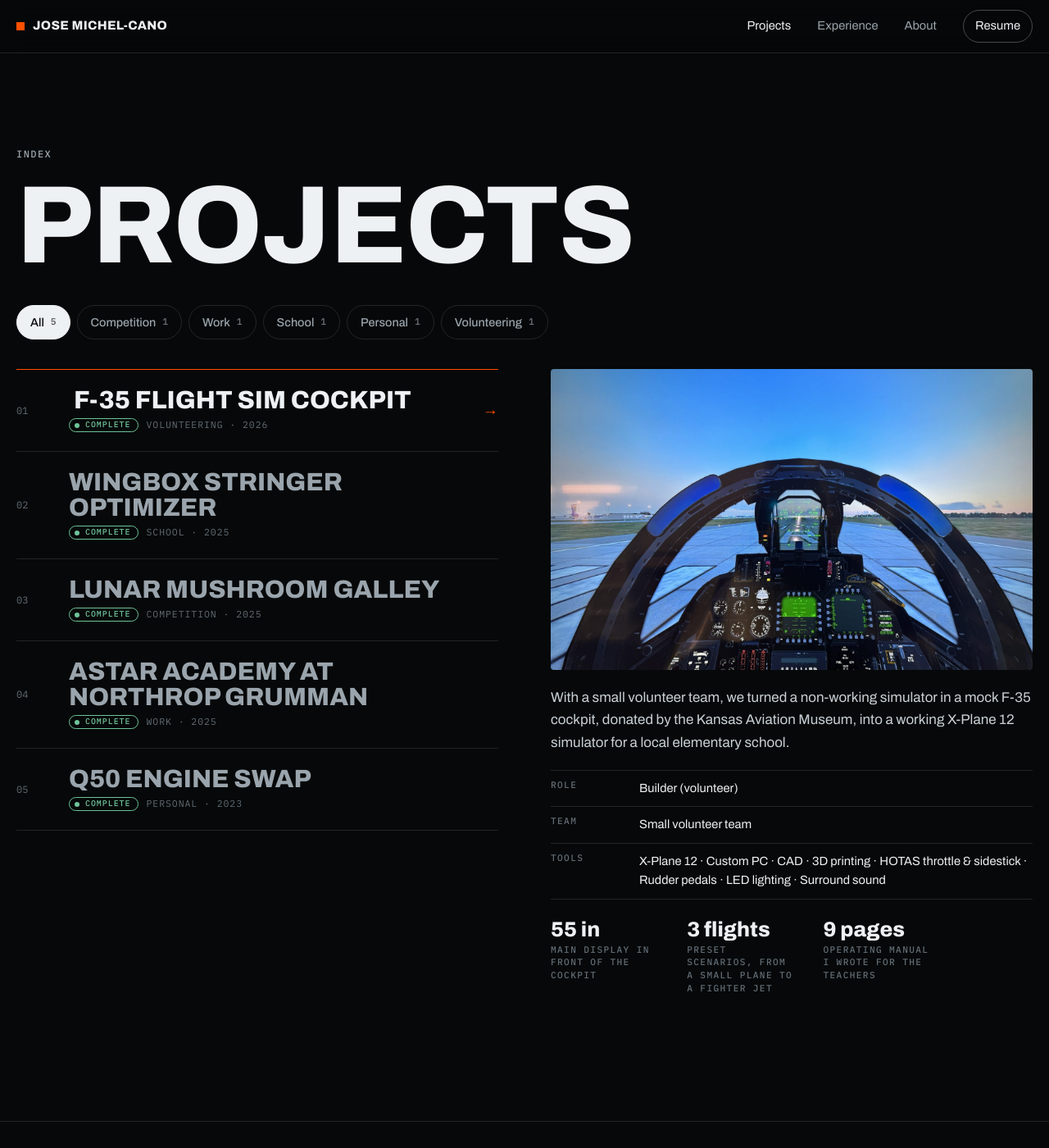
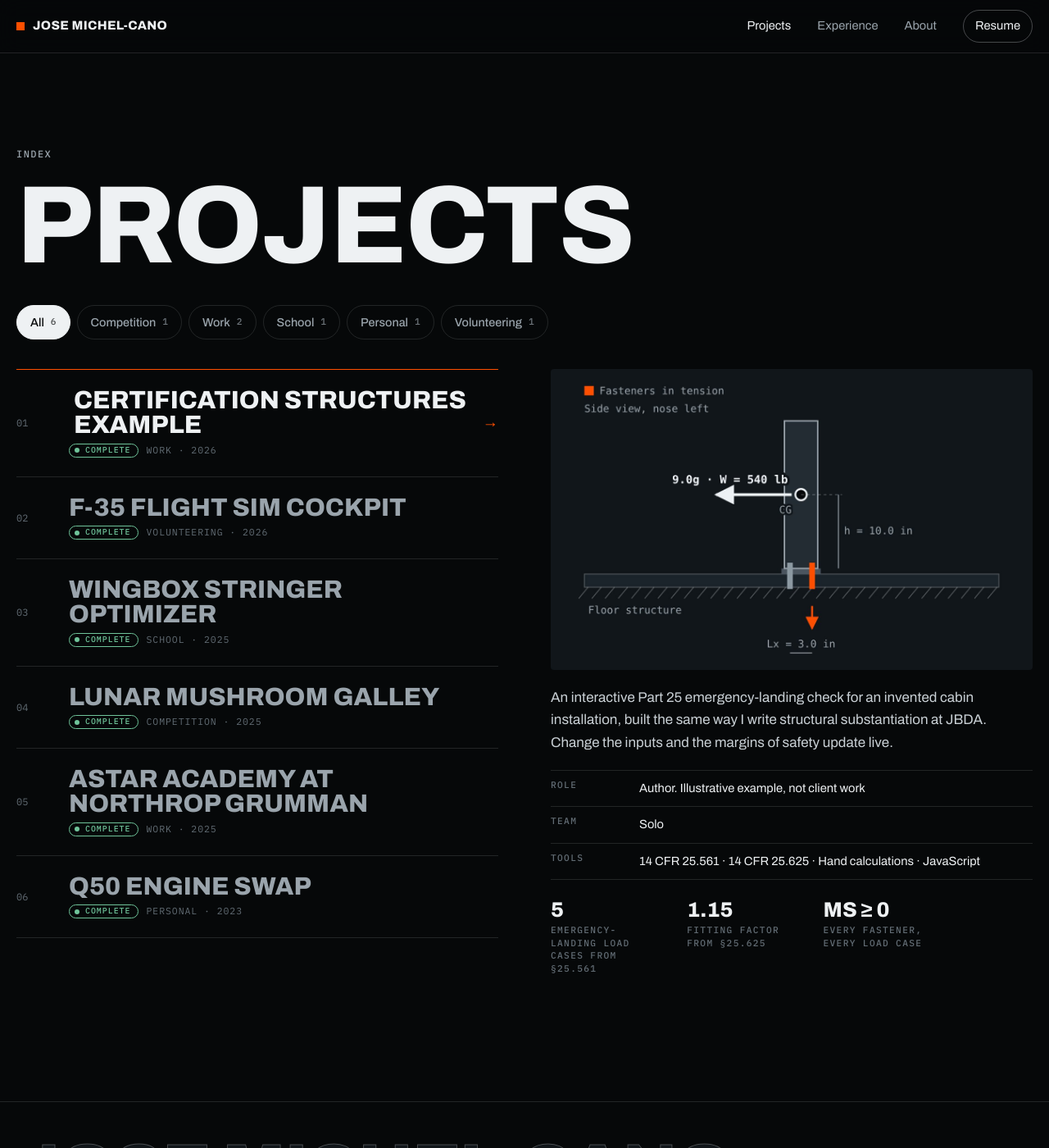
Before and after one commit to jmichelcano/jmichelcano.github.io, a Jekyll site: the page built from projects.html, in a window 1280 px wide and 1400 px high. Shown: the whole window at 82% size. Built offline with Jekyll 4.4.1, drawn with Linux system fonts in a browser that asks for light colours.

Commit message:
Add interactive Part 25 fastener margin-of-safety example; link from JBDA entry
Co-Authored-By: Claude Opus 5.5 <noreply@anthropic.com>
Claude-Session: https://claude.ai/code/session_01WACZZMW19NHfxAN4dgkvYk

```diff
--- a/_data/experience.yml
+++ b/_data/experience.yml
@@ -10,6 +10,8 @@
     Structural substantiation for FAA certification of business jet and
     turboprop modifications (Challenger, Falcon, King Air), working directly
     with the DER.
+  link: /projects/certification-worked-example/
+  link_text: "Interactive example: fastener margins of safety"
   highlights:
     - Author and co-author DER-approved Part 23/25 reports (FAA Forms 8110-3 and 8100-9), written as load-path narratives from the installation into primary structure.
     - Substantiate skin doublers, electric pocket doors, galley modifications, flight computers, ELTs, and cockpit switches.
--- a/_layouts/project.html
+++ b/_layouts/project.html
@@ -99,6 +99,8 @@ layout: default
   {% endif %}
 </article>
 
+{% for s in page.scripts %}<script src="{{ s | relative_url }}" defer></script>
+{% endfor %}
 <dialog class="lightbox" data-lightbox-dialog aria-label="Photo viewer">
   <figure class="lb-figure">
     <img alt="">
--- /dev/null
+++ b/_projects/certification-worked-example.md
@@ -0,0 +1,106 @@
+---
+title: Certification Structures Example
+summary: An interactive Part 25 emergency-landing check for an invented cabin installation, built the same way I write structural substantiation at JBDA. Change the inputs and the margins of safety update live.
+category: work
+status: complete
+featured: 6
+date: 2026-11-12
+role: Author. Illustrative example, not client work
+team: Solo
+timeframe: "2026"
+tools: [14 CFR 25.561, 14 CFR 25.625, Hand calculations, JavaScript]
+cover: cover.jpg
+hero_alt: Side-view diagram of an equipment unit on a bracket, with the forward 9g load arrow and the fasteners in tension highlighted.
+scripts: [/assets/js/ms-calc.js]
+
+highlights:
+  - value: "5"
+    label: Emergency-landing load cases from §25.561
+  - value: "1.15"
+    label: Fitting factor from §25.625
+  - value: "MS ≥ 0"
+    label: Every fastener, every load case
+---
+
+## Why this page exists
+
+At J.B. Dwerlkotte Associates I write structural substantiation for FAA certification of business jet and turboprop modifications. That work belongs to the firm and its customers, so none of it appears here.
+
+This page shows the same kind of analysis on an **invented installation**: a cabin equipment unit on a bracket, fastened to the floor structure. Every number is either made up or comes from public sources. It is **not client work** and not a certified design.
+
+## Try it
+
+<div class="calc" data-calc markdown="0">
+  <div class="calc-inputs" role="group" aria-label="Installation inputs">
+    <label class="calc-field"><span>Item weight, W</span><span class="calc-row"><input type="range" id="c-w" min="2" max="120" step="1" value="60"><output for="c-w" id="o-w">60 lb</output></span></label>
+    <label class="calc-field"><span>CG height above the mounting surface, h</span><span class="calc-row"><input type="range" id="c-h" min="1" max="18" step="0.5" value="10"><output for="c-h" id="o-h">10 in</output></span></label>
+    <label class="calc-field"><span>Fore–aft spacing between fastener rows, L<sub>x</sub></span><span class="calc-row"><input type="range" id="c-lx" min="2" max="14" step="0.5" value="3"><output for="c-lx" id="o-lx">3 in</output></span></label>
+    <label class="calc-field"><span>Side-to-side spread of each row, L<sub>y</sub></span><span class="calc-row"><input type="range" id="c-ly" min="2" max="14" step="0.5" value="6"><output for="c-ly" id="o-ly">6 in</output></span></label>
+    <div class="calc-selects">
+      <label class="calc-field"><span>Fasteners per row</span><select id="c-k"><option value="2" selected>2 (4 total)</option><option value="3">3 (6 total)</option><option value="4">4 (8 total)</option></select></label>
+      <label class="calc-field"><span>Fastener</span><select id="c-d"><option value="AN3" selected>AN3 (3/16 in)</option><option value="AN4">AN4 (1/4 in)</option></select></label>
+      <label class="calc-field"><span>Sheet thickness, t</span><select id="c-t"><option value="0.032">0.032 in</option><option value="0.040" selected>0.040 in</option><option value="0.050">0.050 in</option><option value="0.063">0.063 in</option><option value="0.080">0.080 in</option></select></label>
+    </div>
+  </div>
+
+  <div class="calc-figure">
+    <div class="calc-tabs" role="tablist" aria-label="Load case shown in the diagram">
+      <button type="button" role="tab" data-case="fwd" aria-selected="true">Forward 9.0g</button>
+      <button type="button" role="tab" data-case="aft" aria-selected="false">Rearward 1.5g</button>
+      <button type="button" role="tab" data-case="side" aria-selected="false">Sideward 3.0g</button>
+      <button type="button" role="tab" data-case="up" aria-selected="false">Upward 3.0g</button>
+      <button type="button" role="tab" data-case="down" aria-selected="false">Downward 6.0g</button>
+    </div>
+    <svg class="calc-svg" viewBox="0 0 520 320" role="img" aria-labelledby="calc-svg-title"><title id="calc-svg-title">Diagram of the installation under the selected load case</title><g data-svg></g></svg>
+  </div>
+
+  <div class="calc-results" aria-live="polite">
+    <div class="calc-min">
+      <p class="calc-min-label mono">Minimum margin of safety</p>
+      <p class="calc-min-value" data-min>+0.00</p>
+      <p class="calc-min-note" data-min-note>Governing case</p>
+    </div>
+    <div class="calc-table-wrap">
+      <table class="calc-table">
+        <thead><tr><th>Load case</th><th>Inertia load</th><th>Shear / fastener</th><th>Tension / fastener</th><th>Check</th><th>MS</th></tr></thead>
+        <tbody data-rows></tbody>
+      </table>
+    </div>
+  </div>
+
+  <details class="calc-work" open>
+    <summary>Show the work for the selected case</summary>
+    <div data-work></div>
+  </details>
+</div>
+
+## How the numbers work
+
+1. **Loads.** 14 CFR 25.561 requires items of mass in the cabin to stay attached under emergency-landing ultimate inertia loads, applied one direction at a time: 9.0g forward, 1.5g rearward, 3.0g sideward, 3.0g upward, and 6.0g downward. Each load acts at the item's CG.
+2. **Load path.** The inertia load goes from the CG, through the bracket, into the fasteners, and then into the floor structure. A load parallel to the floor puts every fastener in **shear**. Because the CG sits a height *h* above the floor, the same load also tries to tip the item over. That overturning moment puts the fasteners on one side in **tension**.
+3. **Fastener loads.** Shear is shared equally: *V = F / n*. Tension from overturning uses the centroid method: *T = M · c / Σc²*, where *c* is each fastener's distance from the pattern's center. Upward load is direct tension, *T = F / n*. Downward load bears on the floor and doesn't load the fasteners.
+4. **Factors.** Each fastener load is multiplied by the **1.15 fitting factor** from 14 CFR 25.625. The §25.561 loads are already ultimate, so no extra 1.5 factor applies.
+5. **Margins of safety.** *MS = allowable ÷ design load − 1*. When a fastener sees both shear and tension, the check uses the interaction *R<sub>s</sub>² + R<sub>t</sub>² ≤ 1*, so *MS = 1 / √(R<sub>s</sub>² + R<sub>t</sub>²) − 1*. Every case has to come out at **MS ≥ 0**.
+
+### Allowables used here
+
+These are **illustrative**, so the math stays visible:
+
+- **Bolt shear:** *F<sub>su</sub> × shank area*, with *F<sub>su</sub>* = 75 ksi for AN alloy-steel bolts.
+- **Sheet bearing:** *F<sub>bru</sub> × d × t*, with an assumed *F<sub>bru</sub>* = 131 ksi for 2024-T3 sheet at an edge distance of 2*d*. The lower of bolt shear and sheet bearing governs.
+- **Bolt tension:** *F<sub>tu</sub> × thread stress area*, with *F<sub>tu</sub>* = 125 ksi.
+
+A real substantiation takes these from the published fastener specification and MMPDS for the actual material, thickness, and edge distance.
+
+## What a real report also covers
+
+This example checks only the fasteners. A real substantiation also checks:
+
+- the bracket itself
+- the floor beam or structure it attaches to
+- fastener pull-through in thin sheet
+- prying
+- edge distance and spacing
+- installation requirements
+
+It also includes a written load-path narrative for each of those checks, and the DER reviews the whole report.
--- a/assets/css/site.css
+++ b/assets/css/site.css
@@ -14,6 +14,7 @@
   --on-accent: #0a0a0a;
   --ok: #6fc49a;          /* status: complete */
   --paused: #e3b341;      /* status: paused */
+  --bad: #ff6b6b;         /* negative margin */
 
   --f-display: "Archivo", "Arial Black", "Helvetica Neue", Arial, sans-serif;
   --f-body: "Archivo", "Helvetica Neue", Arial, sans-serif;
@@ -385,6 +386,66 @@ body:has(.p-next) .site-footer { margin-top: 0; border-top: 0; }
 .contact-note { color: var(--muted); max-width: 60ch; }
 .contact-address:hover { color: var(--accent); }
 
+/* ── Margin-of-safety calculator ───────────────── */
+.prose .calc { max-width: none; width: min(1160px, calc(100vw - 40px)); margin-inline: 50%; transform: translateX(-50%); }
+.calc { display: grid; grid-template-columns: minmax(0, 5fr) minmax(0, 7fr); gap: 24px 32px; margin-block: 1.6em 2.4em; padding: 24px; border: 1px solid var(--line-strong); border-radius: 4px; background: var(--bg-2); color: var(--ink); }
+.calc > * + * { margin-top: 0; }
+.calc-inputs { display: flex; flex-direction: column; gap: 18px; min-width: 0; }
+.calc-field { display: flex; flex-direction: column; gap: 6px; font-size: 0.88rem; color: var(--muted); }
+.calc-row { display: flex; align-items: center; gap: 12px; }
+.calc-row input[type=range] { flex: 1; min-width: 0; accent-color: var(--accent); }
+.calc-row output { font: 500 0.9rem/1 var(--f-mono); color: var(--ink); min-width: 4.5em; text-align: right; font-variant-numeric: tabular-nums; }
+.calc-selects { display: grid; grid-template-columns: repeat(3, minmax(0, 1fr)); gap: 12px; }
+.calc select { font: 500 0.9rem var(--f-body); color: var(--ink); background: var(--surface); border: 1px solid var(--line-strong); border-radius: 3px; padding: 8px 6px; min-height: 40px; width: 100%; }
+.calc-figure { display: flex; flex-direction: column; gap: 12px; min-width: 0; }
+.calc-tabs { display: flex; flex-wrap: wrap; gap: 6px; }
+.calc-tabs button { font: 500 0.78rem/1 var(--f-mono); letter-spacing: 0.04em; color: var(--muted); background: transparent; border: 1px solid var(--line); border-radius: 999px; padding: 9px 12px; cursor: pointer; }
+.calc-tabs button:hover { color: var(--ink); border-color: var(--line-strong); }
+.calc-tabs button[aria-selected="true"] { background: var(--ink); color: var(--bg); border-color: var(--ink); }
+.calc-svg { width: 100%; height: auto; background: var(--surface); border-radius: 3px; }
+.sv-floor { fill: #1c242b; stroke: var(--line-strong); }
+.sv-hatch, .sv-ext { stroke: var(--line-strong); stroke-width: 1; }
+.sv-ext { stroke-dasharray: 3 3; }
+.sv-plate { fill: #4a5560; }
+.sv-item { fill: #232c33; stroke: var(--muted); stroke-width: 1.5; }
+.sv-bolt { fill: #8d99a3; }
+.sv-bolt-t { fill: var(--accent); }
+.sv-cg { fill: var(--bg); stroke: var(--ink); stroke-width: 2; }
+.sv-dim { stroke: var(--muted); stroke-width: 1; }
+.sv-label { fill: var(--muted); font: 500 11px var(--f-mono); paint-order: stroke; stroke: var(--surface); stroke-width: 4px; stroke-linejoin: round; }
+.sv-load-t { fill: var(--ink); font: 600 12px var(--f-mono); paint-order: stroke; stroke: var(--surface); stroke-width: 5px; stroke-linejoin: round; }
+line.load { stroke: var(--ink); stroke-width: 3; }
+line.react { stroke: var(--accent); stroke-width: 2; }
+.ah-load { fill: var(--ink); } .ah-react { fill: var(--accent); }
+.calc-results { grid-column: 1 / -1; display: grid; grid-template-columns: minmax(0, 3fr) minmax(0, 9fr); gap: 24px; align-items: start; }
+.calc-min { display: flex; flex-direction: column; gap: 6px; border-top: 1px solid var(--line-strong); padding-top: 14px; }
+.calc-min-label { font-size: 0.7rem; letter-spacing: 0.12em; text-transform: uppercase; color: var(--faint); }
+.calc-min-value { font: 800 clamp(2.4rem, 5vw, 3.6rem)/1 var(--f-display); font-stretch: 110%; font-variant-numeric: tabular-nums; }
+.calc-min-note { font-size: 0.88rem; color: var(--muted); }
+.ms-ok { color: var(--ok); } .ms-bad { color: var(--bad); }
+.calc-table-wrap { overflow-x: auto; min-width: 0; }
+.prose .calc-table { display: table; width: 100%; }
+.calc-table td, .calc-table th { white-space: nowrap; }
+.calc-tr { cursor: pointer; }
+.calc-tr:hover td, .calc-tr:focus td { background: rgba(255,255,255,0.03); }
+.calc-tr.is-selected td { background: rgba(255, 79, 0, 0.08); }
+.calc-tr.is-selected td:first-child { box-shadow: inset 2px 0 0 var(--accent); padding-left: 10px; }
+.calc-table td:first-child { padding-left: 10px; }
+.gov { font: 500 0.65rem var(--f-mono); letter-spacing: 0.1em; text-transform: uppercase; color: var(--accent); margin-left: 6px; }
+.ms, .ms-na { font: 600 0.95rem var(--f-mono); }
+.ms-na { color: var(--faint); }
+.calc-work { grid-column: 1 / -1; border-top: 1px solid var(--line); padding-top: 14px; color: #c9d0d5; }
+.calc-work summary { cursor: pointer; font: 500 0.8rem var(--f-mono); letter-spacing: 0.08em; text-transform: uppercase; color: var(--muted); }
+.calc-work summary:hover { color: var(--ink); }
+.calc-work p { margin: 12px 0 6px; }
+.work-steps { margin: 0; padding-left: 1.3em; display: flex; flex-direction: column; gap: 6px; font-variant-numeric: tabular-nums; }
+.work-steps b { color: var(--ink); font-weight: 600; }
+@media (max-width: 900px) {
+  .calc { grid-template-columns: 1fr; padding: 16px; }
+  .calc-results { grid-template-columns: 1fr; }
+}
+@media (max-width: 520px) { .calc-selects { grid-template-columns: 1fr; } }
+
 /* ── Lightbox ────────────────────────────────────── */
 .lightbox { width: 100vw; height: 100dvh; max-width: none; max-height: none; margin: 0; padding: 0; border: 0; background: rgba(4,5,6,.96); color: var(--ink); }
 .lightbox::backdrop { background: rgba(0,0,0,.7); }
```
Also changed, not shown: assets/js/ms-calc.js (added, +237 -0 lines), assets/projects/certification-worked-example/cover.jpg (added).
